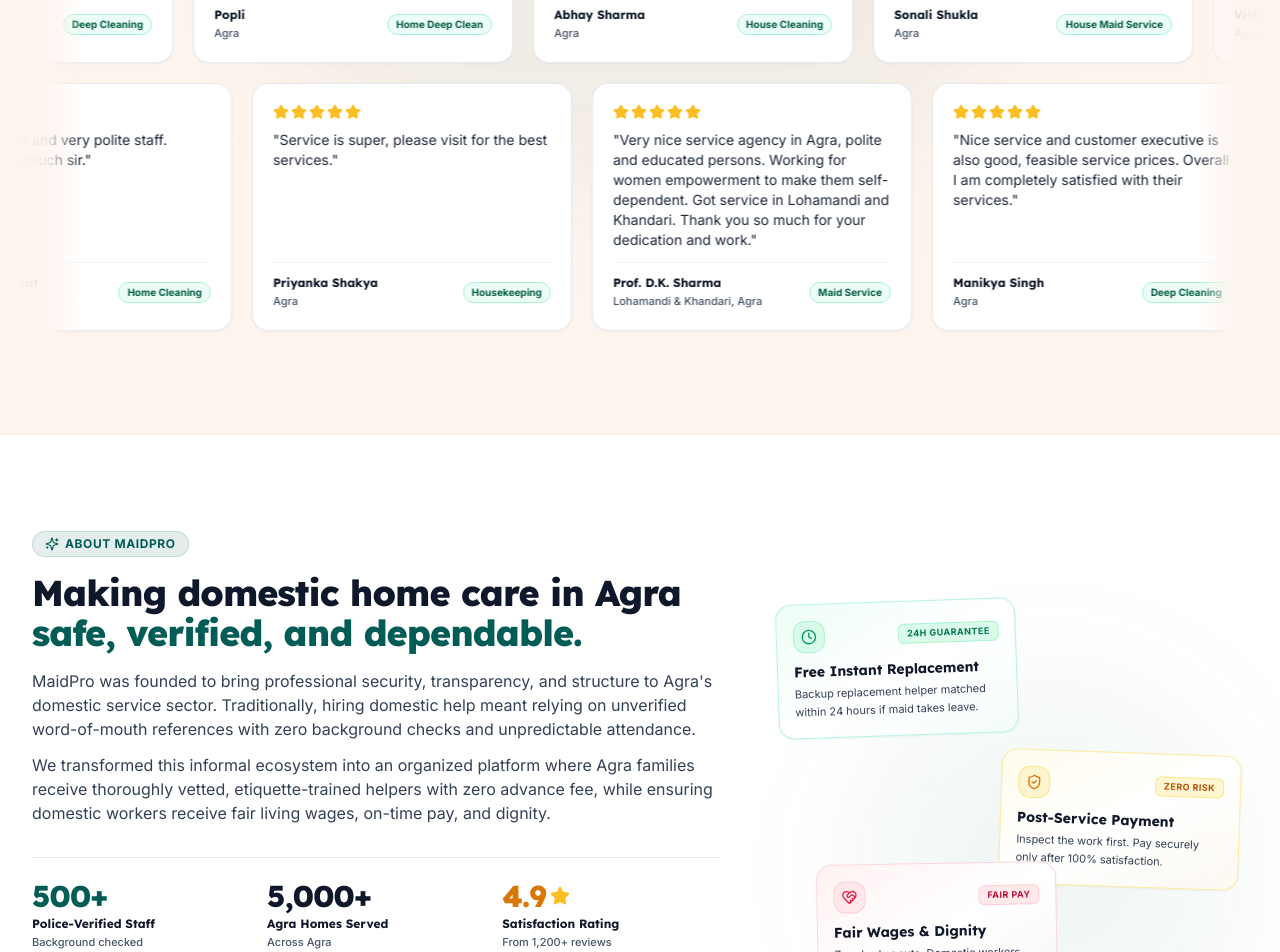
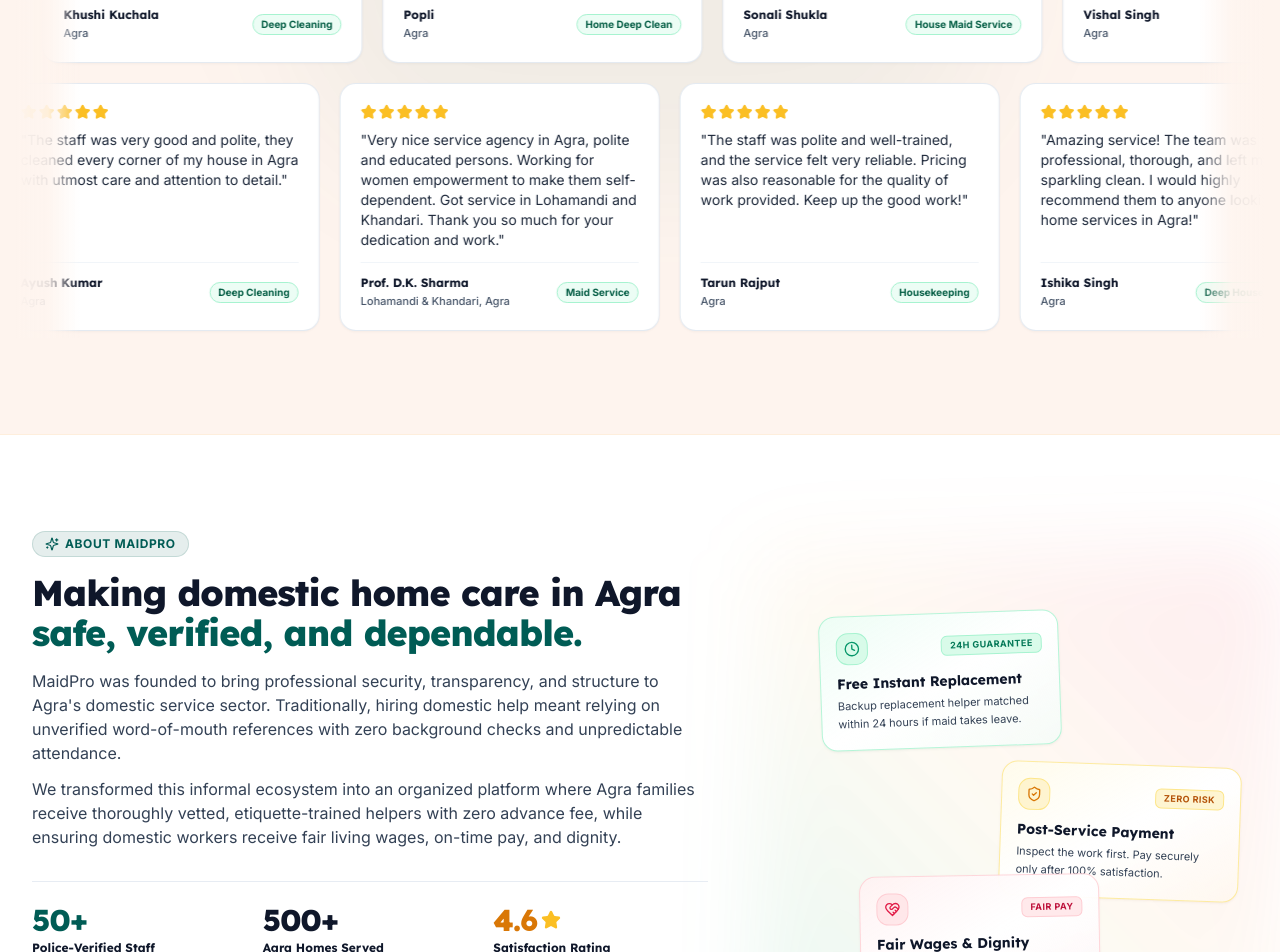
Before and after one commit to v9d007/maid-pro-web, a Next.js app: page / in a window 1280 px wide. Shown: the part 3020-3972 px from the top of the page. Built offline with nearby package versions, Linux system fonts and the light colour scheme.

Commit message:
feat: curate detailed testimonials, update proof metrics to 50+/500+/4.6, and enhance About section spacing & card shades

```diff
--- a/app/layout.tsx
+++ b/app/layout.tsx
@@ -150,7 +150,7 @@
                   ],
                   "aggregateRating": {
                     "@type": "AggregateRating",
-                    "ratingValue": "4.9",
+                    "ratingValue": "4.6",
                     "reviewCount": "128"
                   },
                   "hasOfferCatalog": {
--- a/components/AboutSection.tsx
+++ b/components/AboutSection.tsx
@@ -78,16 +78,12 @@
 
   return (
     <section id="about" className="py-16 sm:py-24 bg-transparent transition-colors duration-200 relative overflow-hidden">
-
-      {/* Ambient background glow for right side cards */}
-      <div className="absolute top-1/3 right-10 w-96 h-96 bg-primary/5 dark:bg-emerald-500/5 rounded-full blur-3xl pointer-events-none" />
-
-      <div className="max-w-7xl mx-auto px-4 sm:px-6 lg:px-8">
+      <div className="max-w-7xl mx-auto px-4 sm:px-6 lg:px-8 relative z-10">
 
         {/* ========================================================================= */}
         {/* MAIN SPLIT LAYOUT: Text & Standards on Left, Staggered Square Cards Right */}
         {/* ========================================================================= */}
-        <div className="grid grid-cols-1 lg:grid-cols-12 gap-10 lg:gap-12 items-center">
+        <div className="grid grid-cols-1 lg:grid-cols-12 gap-12 lg:gap-16 xl:gap-20 items-center">
 
           {/* ----------------------------------------------------------------------- */}
           {/* LEFT SIDE: Story, Mission, Proof Stats & Operational Standards (7 cols) */}
@@ -139,7 +135,7 @@
             <div className="py-5 border-y border-slate-200/80 dark:border-slate-800 grid grid-cols-3 gap-4 text-center sm:text-left">
               <div className="space-y-0.5">
                 <div className="text-2xl sm:text-3xl font-extrabold text-primary dark:text-emerald-400 font-heading tracking-tight">
-                  500+
+                  50+
                 </div>
                 <div className="text-xs font-bold text-slate-900 dark:text-slate-100 font-heading">
                   {language === "hi" ? "सत्यापित सहायक" : "Police-Verified Staff"}
@@ -151,7 +147,7 @@
 
               <div className="space-y-0.5">
                 <div className="text-2xl sm:text-3xl font-extrabold text-slate-900 dark:text-slate-50 font-heading tracking-tight">
-                  5,000+
+                  500+
                 </div>
                 <div className="text-xs font-bold text-slate-900 dark:text-slate-100 font-heading">
                   {language === "hi" ? "आगरा परिवार" : "Agra Homes Served"}
@@ -163,14 +159,14 @@
 
               <div className="space-y-0.5">
                 <div className="text-2xl sm:text-3xl font-extrabold text-amber-600 dark:text-amber-400 font-heading tracking-tight flex items-center justify-center sm:justify-start gap-1">
-                  <span>4.9</span>
+                  <span>4.6</span>
                   <Star className="w-4 h-4 sm:w-5 sm:h-5 fill-amber-400 text-amber-400" />
                 </div>
                 <div className="text-xs font-bold text-slate-900 dark:text-slate-100 font-heading">
                   {language === "hi" ? "ग्राहक रेटिंग" : "Satisfaction Rating"}
                 </div>
                 <p className="hidden sm:block text-[11px] text-slate-600 dark:text-slate-300 font-medium">
-                  {language === "hi" ? "1,200+ समीक्षाएं" : "From 1,200+ reviews"}
+                  {language === "hi" ? "100+ समीक्षाएं" : "From 100+ reviews"}
                 </p>
               </div>
             </div>
@@ -195,7 +191,10 @@
           {/* ----------------------------------------------------------------------- */}
           {/* RIGHT SIDE: 3 Compact Gradient Staggered Cards (5 cols) */}
           {/* ----------------------------------------------------------------------- */}
-          <div className="lg:col-span-5 relative py-2 flex flex-col gap-3.5 sm:gap-4 sm:block">
+          <div className="lg:col-span-5 relative py-6 lg:py-8 lg:pl-4 xl:pl-6 flex flex-col gap-3.5 sm:gap-4 sm:block">
+
+            {/* Ambient card cluster backdrop glow */}
+            <div className="absolute inset-0 -m-6 sm:-m-8 bg-gradient-to-tr from-emerald-500/10 via-amber-500/5 to-rose-500/10 dark:from-emerald-500/5 dark:via-transparent dark:to-rose-500/5 rounded-3xl blur-2xl pointer-events-none -z-10" />
 
             {principles.map((p, idx) => {
               const Icon = p.icon;
--- a/components/ServiceDetailModal.tsx
+++ b/components/ServiceDetailModal.tsx
@@ -183,7 +183,7 @@
                 </span>
                 <span className="inline-flex items-center gap-1 text-[11px] font-semibold text-amber-300">
                   <Star className="w-3.5 h-3.5 fill-amber-300" />
-                  <span>4.9 (Agra)</span>
+                  <span>4.6 (Agra)</span>
                 </span>
               </div>
               <h2 className="text-lg sm:text-2xl font-extrabold font-heading text-white drop-shadow-sm leading-tight">
--- a/components/WhyChooseUs.tsx
+++ b/components/WhyChooseUs.tsx
@@ -113,7 +113,7 @@
 
             <div className="flex items-center gap-2 bg-white/10 px-4 py-2 rounded-xl backdrop-blur-md border border-white/20">
               <Star className="w-4 h-4 text-amber-300 fill-amber-300" />
-              <span className="text-xs font-bold text-white">4.9 / 5 Rated in Agra</span>
+              <span className="text-xs font-bold text-white">4.6 / 5 Rated in Agra</span>
             </div>
           </div>
 
@@ -157,7 +157,7 @@
           <div className="p-5 sm:p-6 bg-surface-container-low border-t border-outline-variant/20 flex flex-col sm:flex-row items-center justify-between gap-6">
             <div className="flex items-center gap-6 text-center sm:text-left">
               <div>
-                <span className="text-xl font-extrabold text-primary font-heading block">5,000+</span>
+                <span className="text-xl font-extrabold text-primary font-heading block">500+</span>
                 <span className="text-[10px] font-bold text-on-surface-variant uppercase tracking-wider">Homes Cleaned in Agra</span>
               </div>
               <div className="w-px h-8 bg-outline-variant/40"></div>
--- a/context/LanguageContext.tsx
+++ b/context/LanguageContext.tsx
@@ -170,11 +170,11 @@
       story2:
         "Every housekeeper, cook, and caregiver is thoroughly background-checked with Aadhaar & Police ID verification, trained in hygiene and polite etiquette.",
       stat1Label: "Verified Helpers",
-      stat1Value: "500+",
+      stat1Value: "50+",
       stat2Label: "Agra Families Served",
-      stat2Value: "5,000+",
+      stat2Value: "500+",
       stat3Label: "Customer Rating",
-      stat3Value: "4.9/5",
+      stat3Value: "4.6/5",
       callbackTitle: "Request a Quick Callback",
       callbackSubtitle:
         "Get a customized quote and matched helper in Agra within 30 minutes.",
@@ -274,7 +274,7 @@
     },
     testimonials: {
       badge: "आगरा के ग्राहकों के अनुभव",
-      title: "आगरा के 5,000+ परिवारों का भरोसा",
+      title: "आगरा के 500+ परिवारों का भरोसा",
       subtitle:
         "जानिए खंदारी, बोदला, दयालबाग और कमला नगर के परिवार हमारे सत्यापित स्टाफ के बारे में क्या कहते हैं।",
       verifiedResident: "प्रमाणित आगरा निवासी",
@@ -287,11 +287,11 @@
       story2:
         "प्रत्येक मेड, रसोइया और केयरगिवर का आधार कार्ड व पुलिस सत्यापन अनिवार्य रूप से किया जाता है तथा स्वच्छता व शिष्टाचार का प्रशिक्षण दिया जाता है।",
       stat1Label: "सत्यापित सहायक",
-      stat1Value: "500+",
+      stat1Value: "50+",
       stat2Label: "संतुष्ट परिवार",
-      stat2Value: "5,000+",
+      stat2Value: "500+",
       stat3Label: "ग्राहक रेटिंग",
-      stat3Value: "4.9/5",
+      stat3Value: "4.6/5",
       callbackTitle: "त्वरित कॉलबैक का अनुरोध करें",
       callbackSubtitle:
         "30 मिनट के भीतर उचित दर और अपनी पसंद का सत्यापित स्टाफ प्राप्त करें।",
--- a/data/testimonials.ts
+++ b/data/testimonials.ts
@@ -79,72 +79,30 @@
   },
   {
     id: "r1-4",
-    name: "Abhay Sharma",
+    name: "Sonali Shukla",
     location: "Agra",
-    serviceUsed: "House Cleaning",
+    serviceUsed: "House Maid Service",
     rating: 5,
-    comment: "Outstanding cleaning service—very professional and detail-oriented team.",
+    comment: "Very excellent service. Rachna maid is very good at her job. I am satisfied with the support and dedication of the team.",
     verified: true,
     hi: {
       location: "आगरा",
-      serviceUsed: "हाउस क्लीनिंग",
-      comment: "उत्कृष्ट सफाई सेवा—बेहद पेशेवर और बारीकी से काम करने वाली टीम।",
+      serviceUsed: "घरेलू मेड सेवा",
+      comment: "बहुत ही उत्कृष्ट सेवा। रचना मेड अपने काम में बहुत अच्छी हैं। टीम के सहयोग और समर्पण से मैं पूरी तरह संतुष्ट हूँ।",
     },
   },
   {
     id: "r1-5",
-    name: "Sonali Shukla",
-    location: "Agra",
-    serviceUsed: "House Maid Service",
-    rating: 5,
-    comment: "Very excellent service. Rachna maid is very good at her job. I am satisfied.",
-    verified: true,
-    hi: {
-      location: "आगरा",
-      serviceUsed: "घरेलू मेड सेवा",
-      comment: "बहुत ही उत्कृष्ट सेवा। रचना मेड अपने काम में बहुत अच्छी हैं। मैं पूरी तरह संतुष्ट हूँ।",
-    },
-  },
-  {
-    id: "r1-6",
     name: "Vishal Singh",
     location: "Agra",
     serviceUsed: "Maid Service",
     rating: 5,
-    comment: "Very good service and cooperative staff. I would definitely recommend them to others.",
+    comment: "Very good service and cooperative staff. The background verification and prompt assistance make them highly trustworthy in Agra.",
     verified: true,
     hi: {
       location: "आगरा",
       serviceUsed: "मेड सेवा",
-      comment: "बहुत अच्छी सेवा और सहयोगी स्टाफ। मैं दूसरों को भी इनकी सेवा लेने की सलाह दूंगा।",
-    },
-  },
-  {
-    id: "r1-7",
-    name: "Aman Gupta",
-    location: "Agra",
-    serviceUsed: "Domestic Help",
-    rating: 5,
-    comment: "Honest and reliable company for maid service. I'm happy with their support.",
-    verified: true,
-    hi: {
-      location: "आगरा",
-      serviceUsed: "घरेलू सहायिका",
-      comment: "मेड सेवा के लिए ईमानदार और भरोसेमंद कंपनी। मुझे उनका सपोर्ट बहुत पसंद आया।",
-    },
-  },
-  {
-    id: "r1-8",
-    name: "Gunjan Kk",
-    location: "Agra",
-    serviceUsed: "Bathroom Cleaning",
-    rating: 5,
-    comment: "Nice experience. Bathroom cleaning was done very neatly.",
-    verified: true,
-    hi: {
-      location: "आगरा",
-      serviceUsed: "बाथरूम क्लीनिंग",
-      comment: "अच्छा अनुभव रहा। बाथरूम की सफाई बहुत ही सफाई से की गई।",
+      comment: "बहुत अच्छी सेवा और सहयोगी स्टाफ। पृष्ठभूमि सत्यापन और त्वरित सहायता उन्हें आगरा में अत्यधिक भरोसेमंद बनाती है।",
     },
   },
 ];
@@ -166,20 +124,6 @@
   },
   {
     id: "r2-2",
-    name: "Manikya Singh",
-    location: "Agra",
-    serviceUsed: "Deep Cleaning",
-    rating: 5,
-    comment: "Nice service and customer executive is also good, feasible service prices. Overall I am completely satisfied with their services.",
-    verified: true,
-    hi: {
-      location: "आगरा",
-      serviceUsed: "डीप क्लीनिंग",
-      comment: "बढ़िया सेवा और कस्टमर सपोर्ट भी अच्छा है, कीमतें भी वाजिब हैं। कुल मिलाकर मैं उनकी सेवाओं से पूरी तरह संतुष्ट हूँ।",
-    },
-  },
-  {
-    id: "r2-3",
     name: "Tarun Rajput",
     location: "Agra",
     serviceUsed: "Housekeeping",
@@ -193,17 +137,31 @@
     },
   },
   {
-    id: "r2-4",
+    id: "r2-3",
     name: "Ishika Singh",
     location: "Agra",
     serviceUsed: "Deep House Cleaning",
     rating: 5,
-    comment: "Amazing service! The team was very professional, thorough, and left my house sparkling clean. I would highly recommend them!",
+    comment: "Amazing service! The team was very professional, thorough, and left my house sparkling clean. I would highly recommend them to anyone looking for home services in Agra!",
     verified: true,
     hi: {
       location: "आगरा",
       serviceUsed: "डीप हाउस क्लीनिंग",
-      comment: "कमाल की सेवा! टीम बहुत पेशेवर थी और पूरे घर को चमका दिया। मैं इनकी सेवा की अत्यधिक सिफारिश करती हूँ!",
+      comment: "कमाल की सेवा! टीम बहुत पेशेवर थी और पूरे घर को चमका दिया। मैं आगरा में होम सर्विसेज की तलाश कर रहे किसी भी व्यक्ति को इनकी सेवा की सिफारिश करती हूँ!",
+    },
+  },
+  {
+    id: "r2-4",
+    name: "Manikya Singh",
+    location: "Agra",
+    serviceUsed: "Deep Cleaning",
+    rating: 5,
+    comment: "Nice service and customer executive is also good, feasible service prices. Overall I am completely satisfied with their thorough cleaning and timely response.",
+    verified: true,
+    hi: {
+      location: "आगरा",
+      serviceUsed: "डीप क्लीनिंग",
+      comment: "बढ़िया सेवा और कस्टमर सपोर्ट भी अच्छा है, कीमतें भी वाजिब हैं। कुल मिलाकर मैं उनकी गहन सफाई और समय पर प्रतिक्रिया से पूरी तरह संतुष्ट हूँ।",
     },
   },
   {
@@ -212,68 +170,12 @@
     location: "Agra",
     serviceUsed: "Deep Cleaning",
     rating: 5,
-    comment: "The staff was very good and polite, they cleaned every corner in my house in Agra.",
+    comment: "The staff was very good and polite, they cleaned every corner of my house in Agra with utmost care and attention to detail.",
     verified: true,
     hi: {
       location: "आगरा",
       serviceUsed: "डीप क्लीनिंग",
-      comment: "स्टाफ बहुत अच्छा और विनम्र था, उन्होंने आगरा में मेरे घर के हर कोने की बहुत अच्छी सफाई की।",
-    },
-  },
-  {
-    id: "r2-6",
-    name: "Moni Jayant",
-    location: "Agra",
-    serviceUsed: "Domestic Help",
-    rating: 5,
-    comment: "I had a great experience with Maid Pro Solution4 You, I'm so glad.",
-    verified: true,
-    hi: {
-      location: "आगरा",
-      serviceUsed: "घरेलू सहायिका",
-      comment: "Maid Pro Solution4 You के साथ मेरा अनुभव बहुत शानदार रहा, मुझे बहुत खुशी है।",
-    },
-  },
-  {
-    id: "r2-7",
-    name: "Kapil Jayant",
-    location: "Agra",
-    serviceUsed: "Maid Service",
-    rating: 5,
-    comment: "One of the best choices ever, great work with efficiency they are doing.",
-    verified: true,
-    hi: {
-      location: "आगरा",
-      serviceUsed: "मेड सेवा",
-      comment: "सर्वश्रेष्ठ विकल्पों में से एक, वे पूरी कुशलता और ईमानदारी से काम कर रहे हैं।",
-    },
-  },
-  {
-    id: "r2-8",
-    name: "Rdx Monu Rajput",
-    location: "Agra",
-    serviceUsed: "Home Cleaning",
-    rating: 5,
-    comment: "Great service and very polite staff. Thank you so much sir.",
-    verified: true,
-    hi: {
-      location: "आगरा",
-      serviceUsed: "होम क्लीनिंग",
-      comment: "शानदार सेवा और बहुत ही विनम्र स्टाफ। आपका बहुत-बहुत धन्यवाद।",
-    },
-  },
-  {
-    id: "r2-9",
-    name: "Priyanka Shakya",
-    location: "Agra",
-    serviceUsed: "Housekeeping",
-    rating: 5,
-    comment: "Service is super, please visit for the best services.",
-    verified: true,
-    hi: {
-      location: "आगरा",
-      serviceUsed: "हाउसकीपिंग",
-      comment: "सेवा बहुत बढ़िया है, बेहतरीन घरेलू सेवा के लिए अवश्य संपर्क करें।",
+      comment: "स्टाफ बहुत अच्छा और विनम्र था, उन्होंने आगरा में मेरे घर के हर कोने की बहुत बारीकी और सावधानी से सफाई की।",
     },
   },
 ];
```
